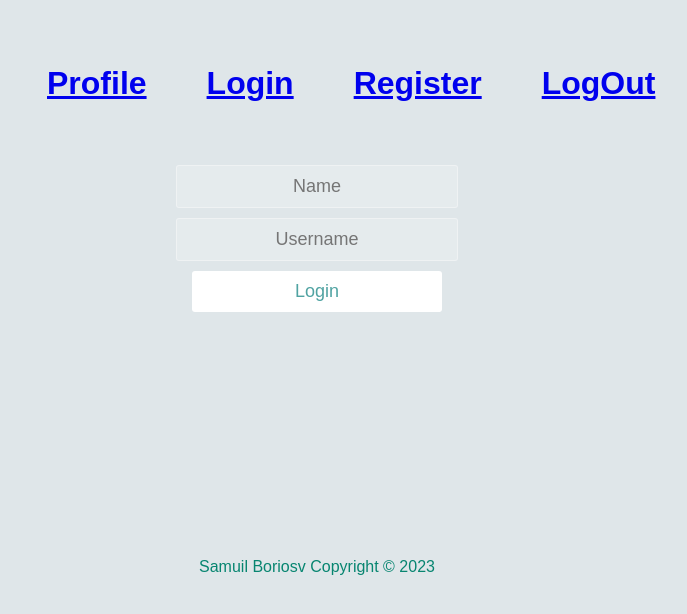
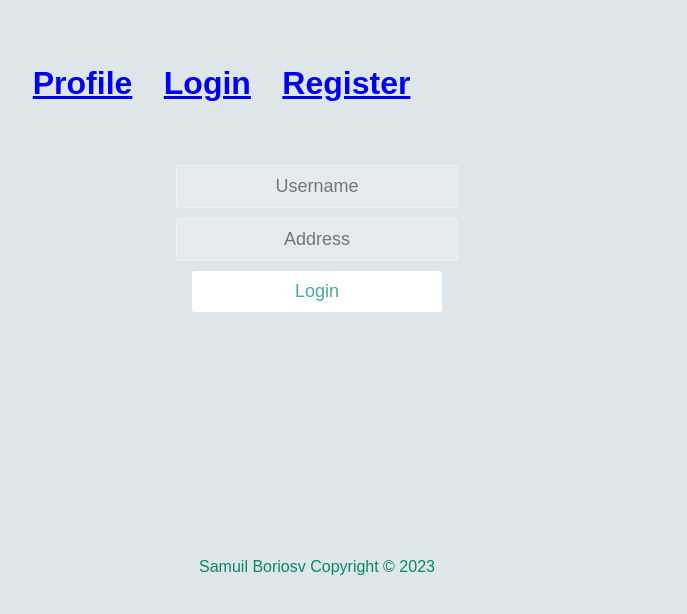
Before and after one commit to SamBorisov/Web3-Registration-FE, a React (Create React App) app: page /login in a window 1280 px wide. Shown: the top 614 px of the page, without its empty margins (323-1010 px from the left). Built offline with nearby package versions, Linux system fonts and the light colour scheme.

Commit message:
fixed cors and post request, able to register a user

```diff
--- a/package.json
+++ b/package.json
@@ -2,7 +2,7 @@
   "name": "react-1st",
   "version": "0.1.0",
   "private": true,
-  "proy": "http://localhost:3001",
+  "proxy": "http://localhost:4000",
   "dependencies": {
     "@testing-library/jest-dom": "^5.16.5",
     "@testing-library/react": "^13.4.0",
--- a/src/components/Header.jsx
+++ b/src/components/Header.jsx
@@ -2,12 +2,22 @@ import React from 'react';
 import { Link } from 'react-router-dom';
 
 export default function Header() {
+
+    let isLogged = false;
+
     return(
         <header>
-         <h4> <Link to="/">Profile</Link>  </h4>
+        {isLogged ?
+        <h4> <Link to="/">Profile</Link>  </h4>
+        :
+        <div style={{"display": "flex"}}>
+        <h4> <Link to="/">Profile</Link>  </h4>
          <h4> <Link to="/login">Login</Link> </h4>
          <h4> <Link to="/register">Register</Link> </h4>
-         <h4> <Link to="/logout">LogOut</Link> </h4>
+         </div>
+    }
+
+
         </header>
     )
 }
--- a/src/components/Login.jsx
+++ b/src/components/Login.jsx
@@ -2,6 +2,7 @@ import React from "react"
 
 export default function Login(props) {
 
+    //button styles
     const [mouseOv, setMouseOv] = React.useState(false)
 
     function chageColor() {
@@ -11,14 +12,32 @@ export default function Login(props) {
         setMouseOv(false)
        }
 
+    //send JSON data to the server
+    async function handleSubmit(event) {
+        event.preventDefault()
+        const object = {
+            username: event.target.username.value,
+            address: event.target.address.value
+        }
+
+        await fetch('http://localhost:4000/login', {
+            method: 'POST',
+            headers: {
+                'Accept': 'application/json',
+                'Content-Type': 'application/json',
+            },
+            body: JSON.stringify(object)
+        })
+
+    }
+
+
     return(
 
-        <form className="form">
-        <input name="name" type="text" placeholder="Name" />
+    <form onSubmit={handleSubmit} className="form">
+
         <input name="username" type="text" placeholder="Username" />
-
-
-
+        <input name="address" type="text" placeholder="Address" />
 
 
         <button type="submit" style={{backgroundColor: mouseOv ? "black" : "white"}}
--- a/src/components/Profile.jsx
+++ b/src/components/Profile.jsx
@@ -3,16 +3,41 @@ import React from "react";
 
 export default function Profile(props) {
 
+   //button styles
+   const [mouseOv, setMouseOv] = React.useState(false)
+
+   function chageColor() {
+       setMouseOv(true)
+      }
+   function changeBack(){
+       setMouseOv(false)
+      }
+
+   //send JSON data to the server
+
+   async function handleClick(event) {
+
+       await fetch('http://localhost:4000/logout', {
+           method: 'GET',
+           headers: {
+               'Accept': 'application/json',
+               'Content-Type': 'application/json',
+           }
+       })
+
+   }
     const [message, setMessage] = React.useState("");
 
+    let isRegistred = false;
+
     React.useEffect(() => {
-      fetch("http://localhost:3001/")
+      fetch("http://localhost:4000/")
         .then((res) => res.json())
         .then((data) => setMessage(data.message));
     }, []);
 
 
-    let isRegistred = false;
+
 
     // clock
     const [time, setTime] = React.useState(new Date().toLocaleTimeString().replace(/(.*)\D\d+/, '$1'))
@@ -36,6 +61,11 @@ export default function Profile(props) {
          <h2>Your address</h2>
          <p>spesification on your profile</p>
 
+         <button type="submit" style={{backgroundColor: mouseOv ? "black" : "white"}}
+        onMouseOver={chageColor}
+        onMouseLeave={changeBack}
+        onClick={handleClick}>LogOut</button>
+
         </div>
         :
         <div>
--- a/src/components/Register.jsx
+++ b/src/components/Register.jsx
@@ -2,6 +2,8 @@ import React from "react"
 
 export default function Register(props) {
 
+
+    //button animation
     const [mouseOv, setMouseOv] = React.useState(false)
 
     function chageColor() {
@@ -11,9 +13,8 @@ export default function Register(props) {
         setMouseOv(false)
     }
 
-    const [data, setData] = React.useState({});
 
-
+    //send JSON data to the server
     async function handleSubmit(event) {
         event.preventDefault()
         const object = {
@@ -22,17 +23,18 @@ export default function Register(props) {
             email: event.target.email.value,
             address: event.target.address.value,
         }
-        setData(object)
 
-        const formData = new FormData();
-        formData.append('1', JSON.stringify(object));
-
-        fetch('http://localhost:3001/register', {
+        await fetch('http://localhost:4000/register', {
             method: 'POST',
-            body: formData,
-          });
+            headers: {
+                'Accept': 'application/json',
+                'Content-Type': 'application/json',
+            },
+            body: JSON.stringify(object)
+        })
 
     }
+
 
     return (
 
@@ -41,8 +43,6 @@ export default function Register(props) {
             <input name="username" type="text" placeholder="Username" />
             <input name="address" type="text" placeholder="Address" />
             <input name="email" type="email" placeholder="E-mail" />
-
-
 
 
             <button type="submit" style={{ backgroundColor: mouseOv ? "black" : "white" }}
```
